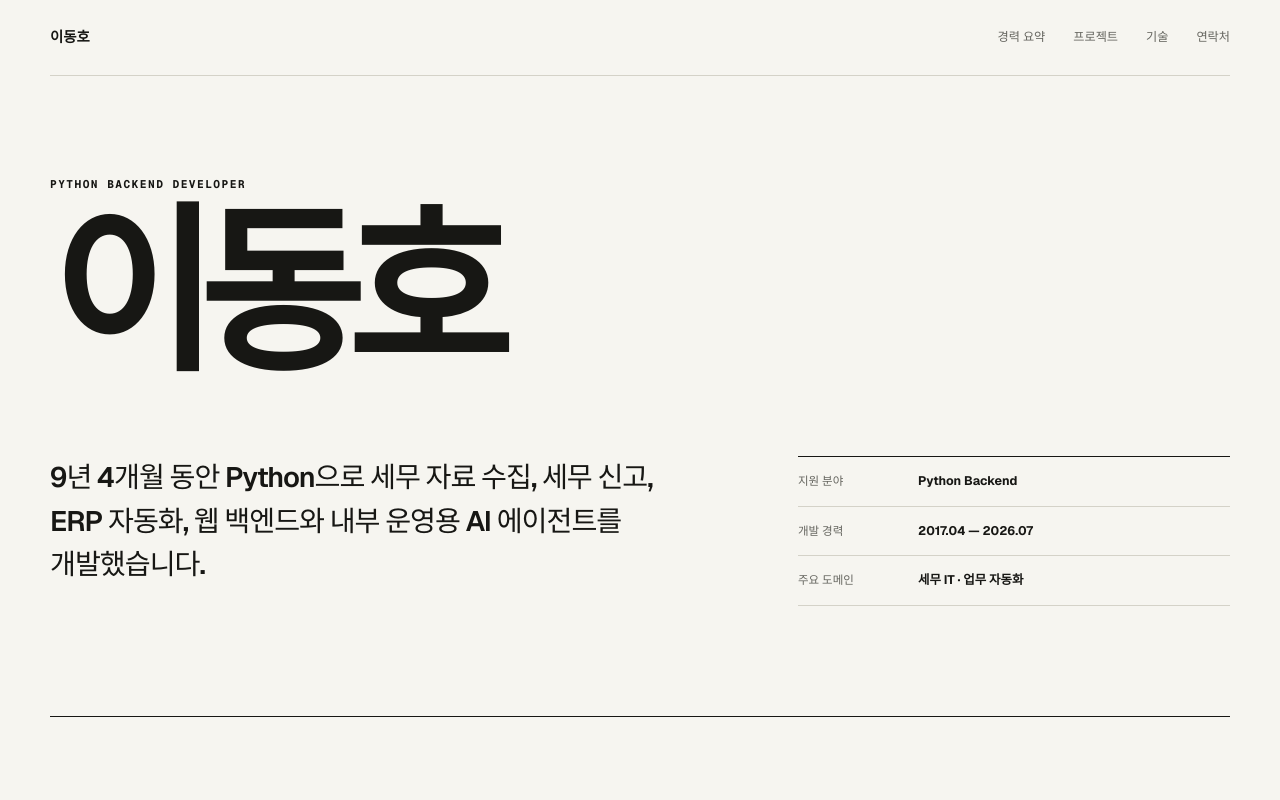
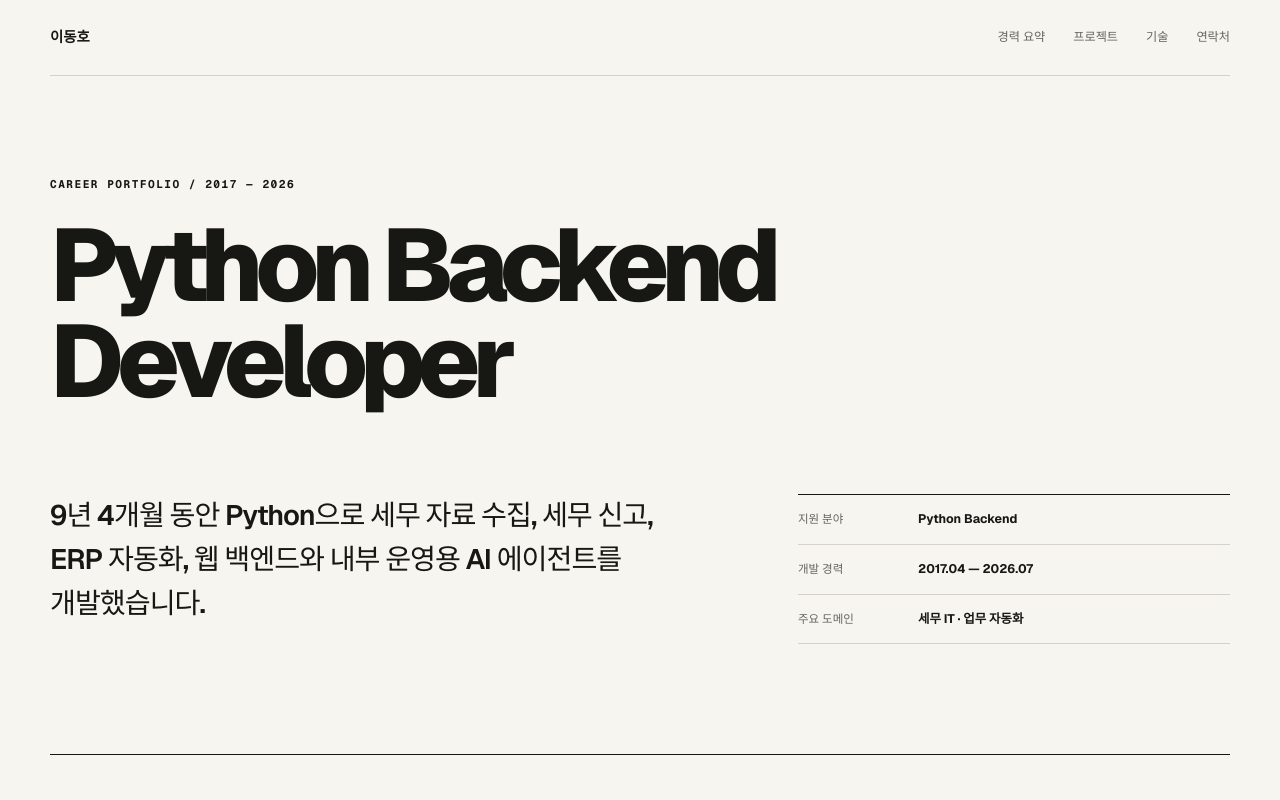
Before and after one commit to loqbzes/portfolio, a Next.js app: page / in a window 1280 px wide. Shown: the top 800 px of the page. Built offline with nearby package versions, Linux system fonts and the light colour scheme; no server answers.

Commit message:
Simplify portfolio intro

```diff
--- a/app/globals.css
+++ b/app/globals.css
@@ -42,11 +42,12 @@ nav { display: flex; gap: 28px; font-size: .76rem; color: var(--muted); }
   letter-spacing: .13em;
 }
 .intro h1 {
+  max-width: 900px;
   margin: 0;
-  font-size: clamp(5rem, 14vw, 11.5rem);
-  font-weight: 760;
-  line-height: .86;
-  letter-spacing: -.095em;
+  font-size: clamp(3.6rem, 8vw, 7.2rem);
+  font-weight: 720;
+  line-height: .94;
+  letter-spacing: -.075em;
 }
 .intro-grid {
   margin-top: 85px;
@@ -140,7 +141,7 @@ footer { min-height: 90px; padding: 0 max(32px, calc((100vw - 1180px) / 2)); dis
   .page-width, .topbar { width: min(100% - 38px, 640px); }
   nav a:not(:last-child) { display: none; }
   .intro { padding: 75px 0 85px; }
-  .intro h1 { font-size: clamp(5rem, 25vw, 8rem); }
+  .intro h1 { font-size: clamp(3.5rem, 16vw, 6rem); }
   .intro-grid { margin-top: 60px; grid-template-columns: 1fr; gap: 55px; }
   .summary, .projects, .skills, .education, .contact-inner { padding: 80px 0; grid-template-columns: 1fr; gap: 45px; }
   .sticky-title { position: static; }
--- a/app/page.tsx
+++ b/app/page.tsx
@@ -140,8 +140,8 @@ export default function Home() {
       </header>
 
       <section className="intro page-width">
-        <p className="role">PYTHON BACKEND DEVELOPER</p>
-        <h1>이동호</h1>
+        <p className="role">CAREER PORTFOLIO / 2017 — 2026</p>
+        <h1>Python Backend<br />Developer</h1>
         <div className="intro-grid">
           <p>
             9년 4개월 동안 Python으로 세무 자료 수집, 세무 신고, ERP 자동화,
```
